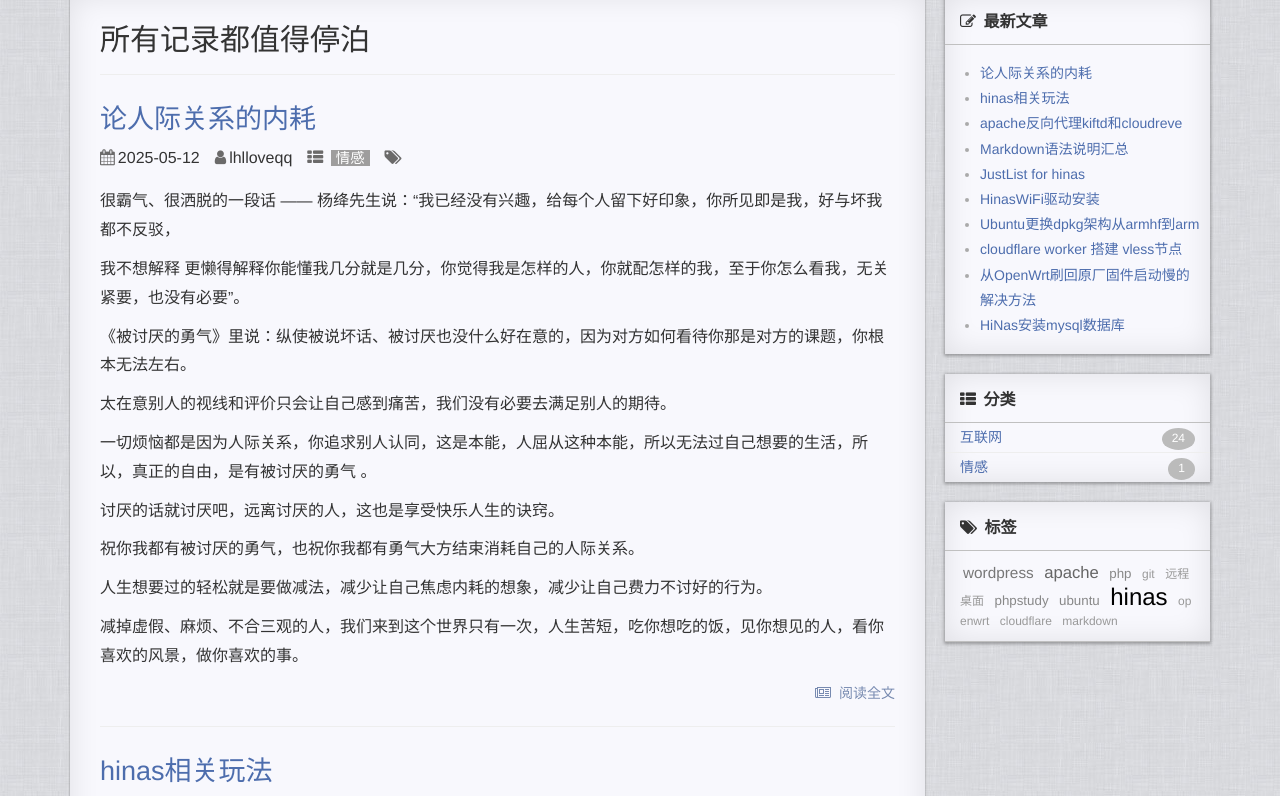
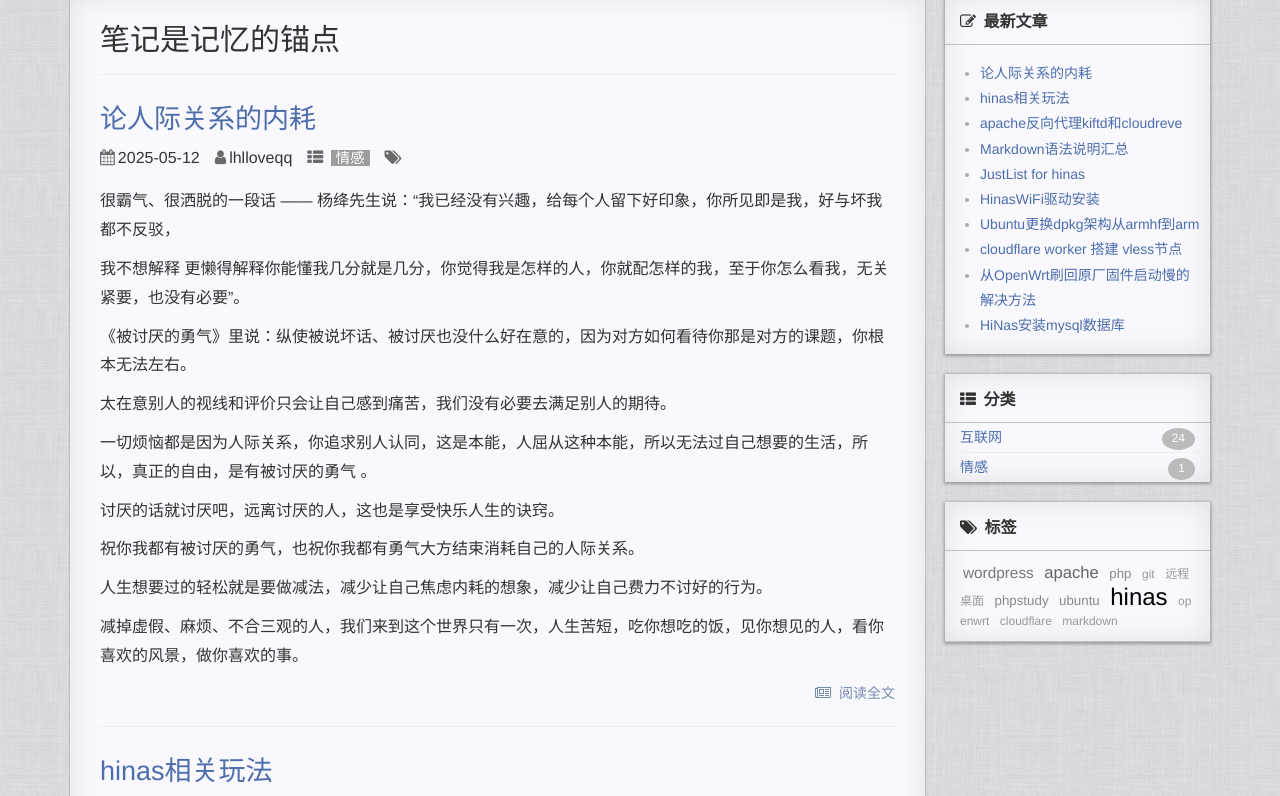
Before and after one commit to luohuilong/luohuilong.github.io, a Jekyll site: the page built from index.html, in a window 1280 px wide and 900 px high, cut to the strip 104-900 px from the top of the window. Built offline with Jekyll 4.4.1, drawn with Linux system fonts in a browser that asks for light colours; the list of posts is cut into pages by our own code; comment, search, counter and statistics services are not loaded; a style sheet for code colours, icons or effects is not loaded.

Commit message:
Update index.html

```diff
--- a/index.html
+++ b/index.html
@@ -4,7 +4,7 @@ layout: default
 
 <div class="page clearfix" index>
     <div class="left">
-        <h1>所有记录都值得停泊</h1>
+        <h1>笔记是记忆的锚点</h1>
         <!--
         <small>这里有技术性文章也有实时新闻，有心得体会也有搞笑趣事！</small>
         -->
```
